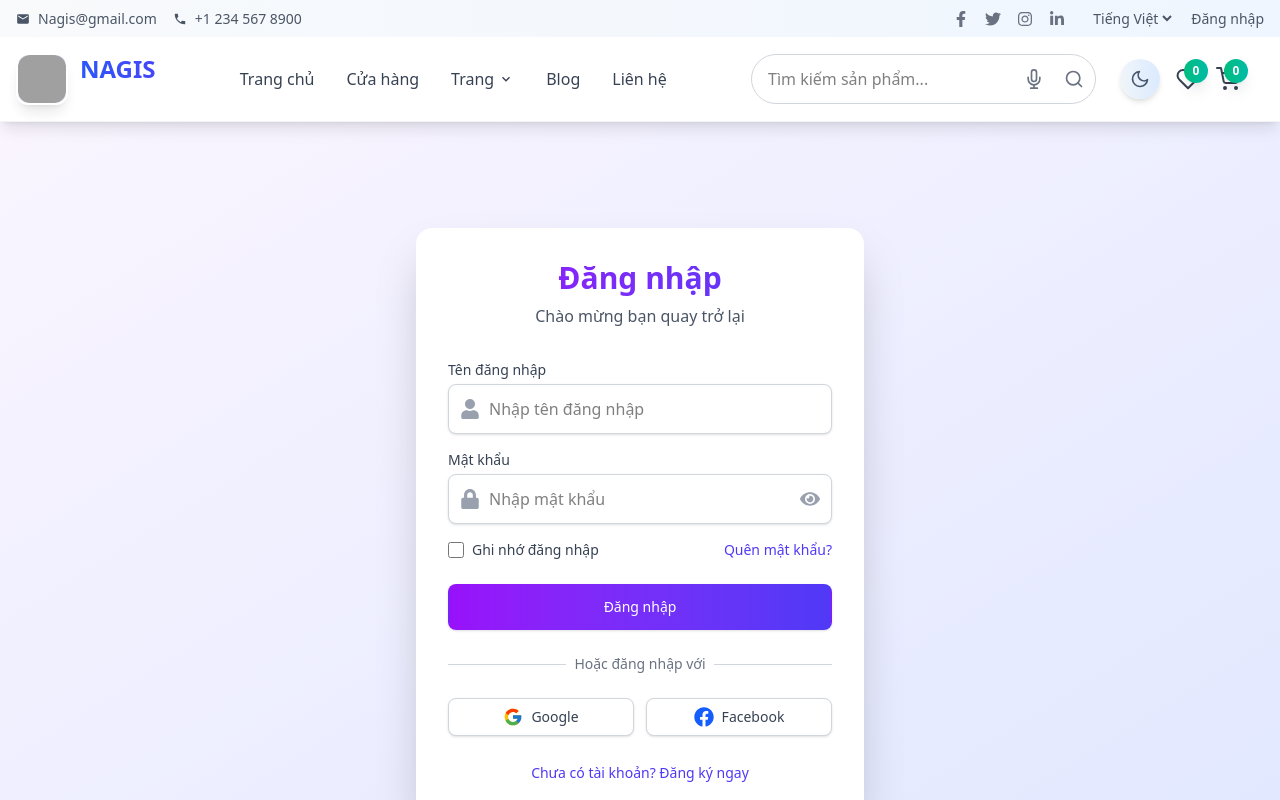
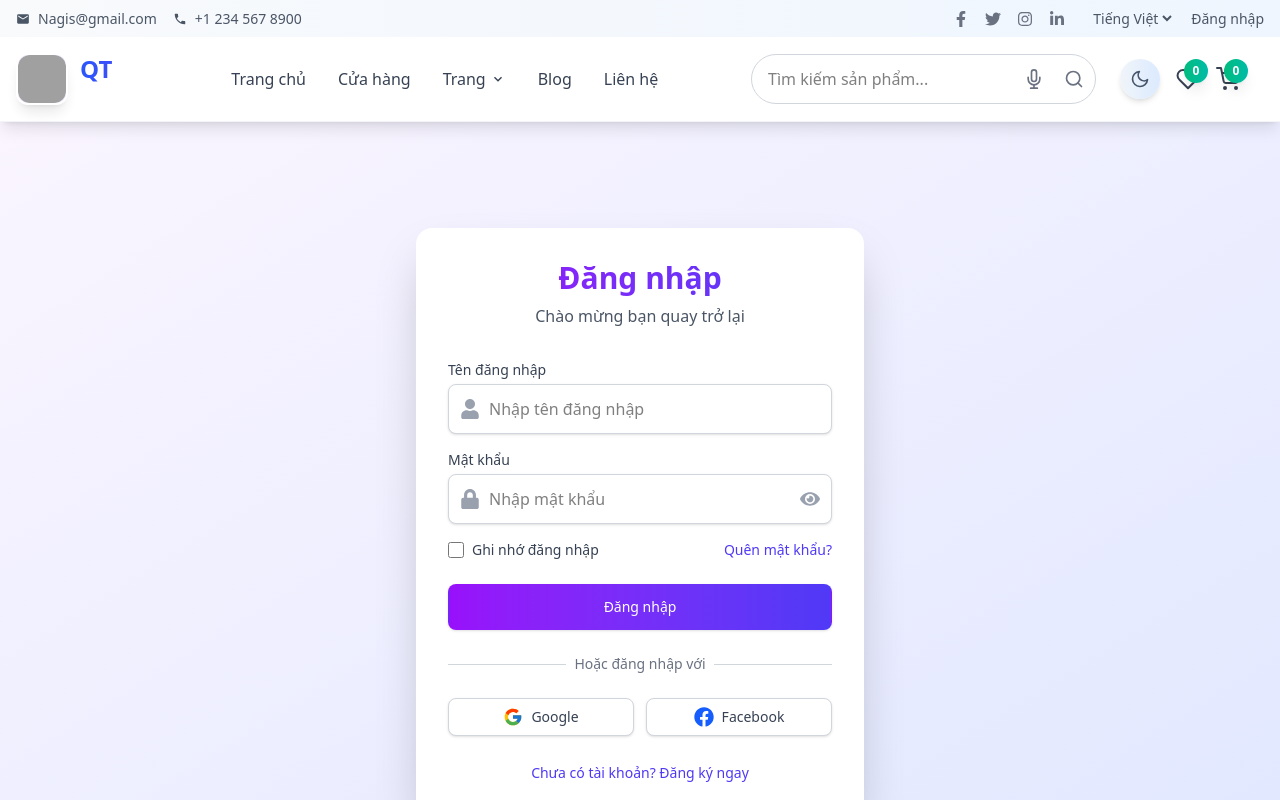
Before and after one commit to mlnhquxc/ChuyenDeWeb, a React (Vite) app in the folder front_end/: page /register in a window 1280 px wide. Shown: the top 800 px of the page. Built offline with nearby package versions, Linux system fonts and the light colour scheme; grey boxes are pictures that could not be loaded.

Commit message:
sửa header và email

```diff
--- a/front_end/src/components/Header.jsx
+++ b/front_end/src/components/Header.jsx
@@ -342,7 +342,7 @@
                   </div>
                 </div>
                 <div className="ml-3 transition-all duration-300">
-                  <h1 className="text-2xl font-bold bg-gradient-to-r from-blue-600 to-indigo-600 text-transparent bg-clip-text dark:from-blue-400 dark:to-indigo-400 group-hover:from-blue-500 group-hover:to-indigo-500 gradient-animation">NAGIS</h1>
+                  <h1 className="text-2xl font-bold bg-gradient-to-r from-blue-600 to-indigo-600 text-transparent bg-clip-text dark:from-blue-400 dark:to-indigo-400 group-hover:from-blue-500 group-hover:to-indigo-500 gradient-animation">QT</h1>
                   <div className="h-0.5 w-0 bg-gradient-to-r from-blue-500 to-indigo-500 group-hover:w-full transition-all duration-500"></div>
                   <p className="text-xs text-gray-500 dark:text-gray-400 mt-0.5 opacity-0 group-hover:opacity-100 transition-opacity duration-300 transform translate-y-1 group-hover:translate-y-0">{t('header.techStore')}</p>
                 </div>
@@ -458,7 +458,7 @@
                         alt="Logo"
                         className="h-8 w-8 object-cover rounded-lg mr-3"
                       />
-                      <h2 className="text-lg font-bold text-gray-800 dark:text-white">NAGIS</h2>
+                      <h2 className="text-lg font-bold text-gray-800 dark:text-white">QT</h2>
                     </div>
                     <button onClick={() => setIsMenuOpen(false)} className="p-2 hover:bg-gray-100 dark:hover:bg-gray-700 rounded-full transition-colors">
                       <FiX size={20} className="text-gray-700 dark:text-gray-300" />
```
